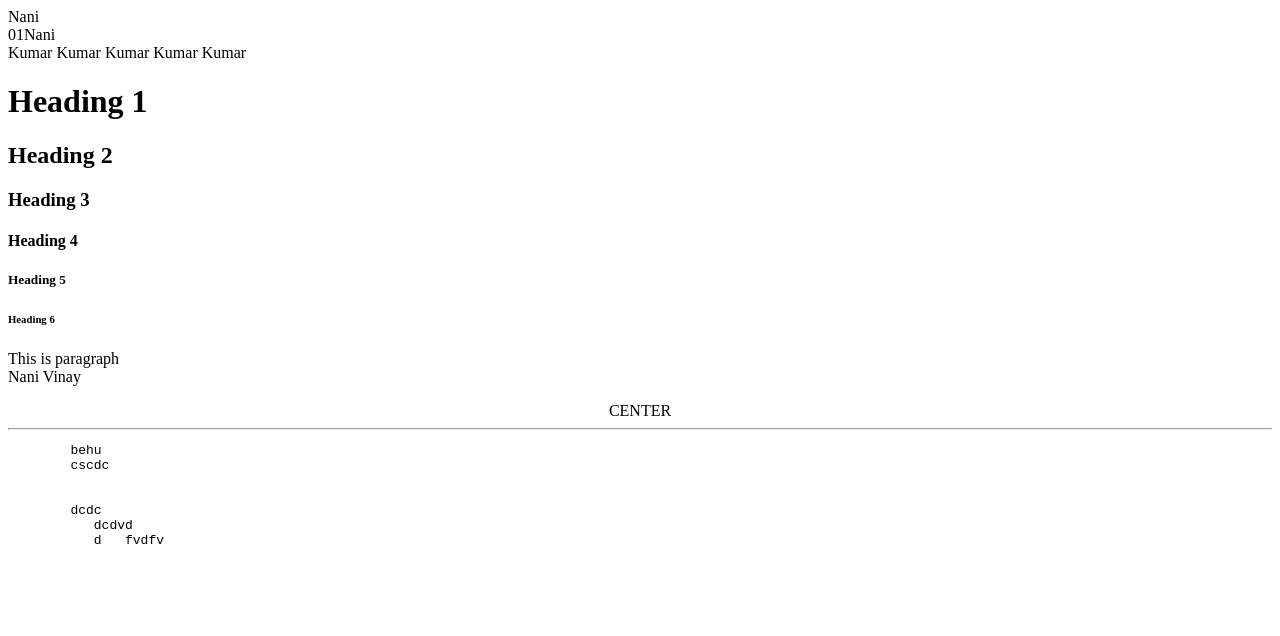
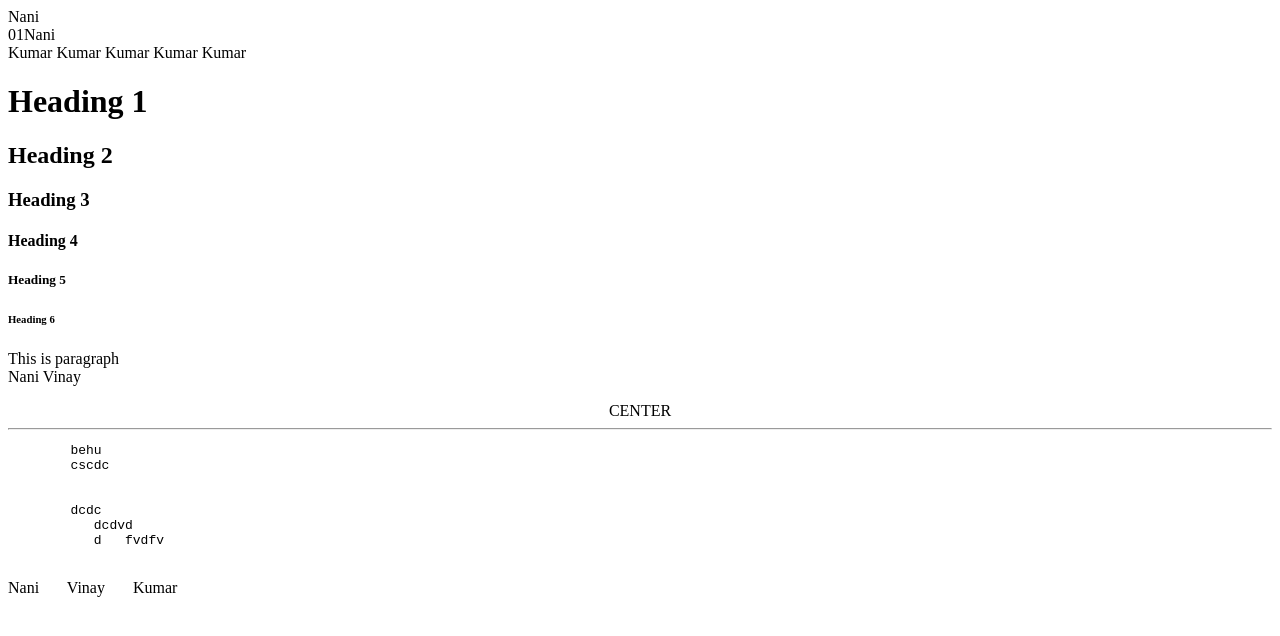
Before and after one commit to Nanivinay/Frontend, a plain HTML site: page index.html in a window 1280 px wide. Drawn offline with Linux system fonts and the light colour scheme.

Commit message:
Seventh commit

```diff
--- a/index.html
+++ b/index.html
@@ -44,6 +44,9 @@
            d   fvdfv
     </pre>
 
+    <!--Non breaking space(&nbsp;)-->
+    <p>Nani  &nbsp;  &nbsp; &nbsp; Vinay  &nbsp; &nbsp; &nbsp; Kumar </p>
+
 
 
 </body>
```
